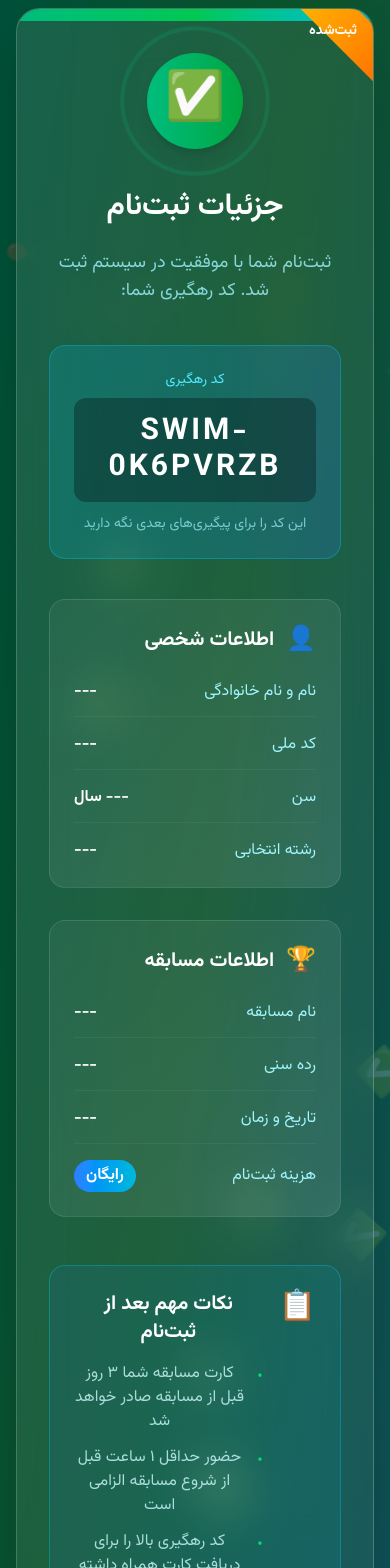
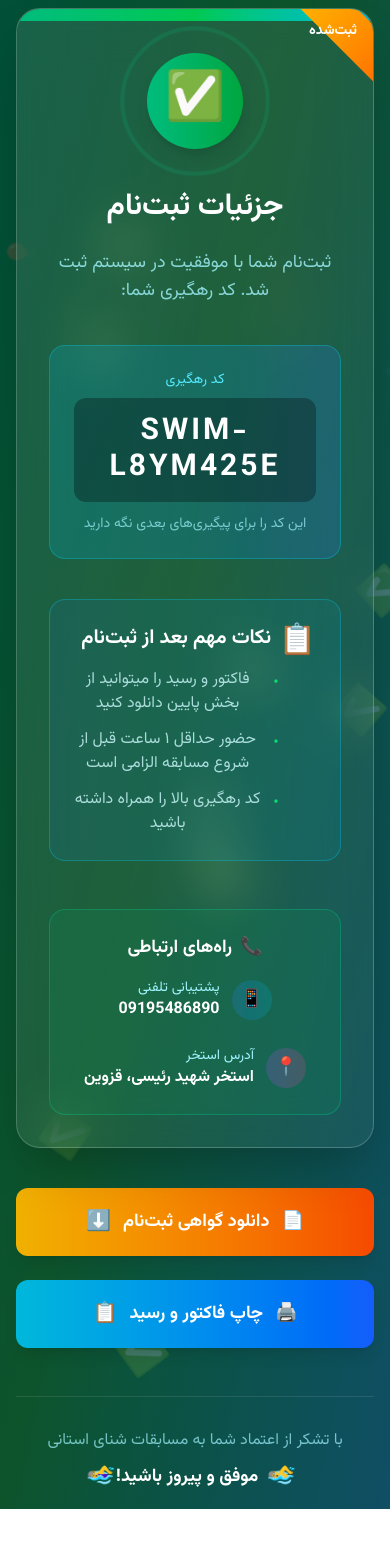
Before and after one commit to mobina211/SwimLeagueEntry, a Vue app: page /done in a window 390 px wide. Shown: the part 432-2000 px from the top of the page. After the commit the page ends 1941 px from the top, so only its background shows below. Built offline with nearby package versions, Linux system fonts and the light colour scheme.

Commit message:
fixed certificate and ui

```diff
--- a/src/components/RegistrationDone.vue
+++ b/src/components/RegistrationDone.vue
@@ -131,78 +131,16 @@
               </div>
             </div>
 
-            <!-- Registration details -->
-            <div class="grid grid-cols-1 md:grid-cols-2 gap-8 mb-12">
-              <!-- Personal info -->
-              <div class="bg-gradient-to-br from-white/5 to-white/10 rounded-2xl p-6 border border-white/10">
-                <h3 class="text-xl font-bold text-white mb-6 flex items-center">
-                  <span class="ml-3 text-2xl">👤</span>
-                  اطلاعات شخصی
-                </h3>
-                <div class="space-y-4">
-                  <div class="flex items-center justify-between border-b border-white/5 pb-3">
-                    <span class="text-cyan-200">نام و نام خانوادگی</span>
-                    <span class="font-bold text-white">{{ reg.personal?.name || '---' }}</span>
-                  </div>
-                  <div class="flex items-center justify-between border-b border-white/5 pb-3">
-                    <span class="text-cyan-200">کد ملی</span>
-                    <span class="font-bold text-white dir-ltr">{{ reg.personal?.nationalCode || '---' }}</span>
-                  </div>
-                  <div class="flex items-center justify-between border-b border-white/5 pb-3">
-                    <span class="text-cyan-200">سن</span>
-                    <span class="font-bold text-white">{{ reg.personal?.age || '---' }} سال</span>
-                  </div>
-                  <div class="flex items-center justify-between">
-                    <span class="text-cyan-200">رشته انتخابی</span>
-                    <span class="font-bold text-white">{{ getMajorName(reg.personal?.major) }}</span>
-                  </div>
-                </div>
-              </div>
-
-              <!-- Competition info -->
-              <div class="bg-gradient-to-br from-white/5 to-white/10 rounded-2xl p-6 border border-white/10">
-                <h3 class="text-xl font-bold text-white mb-6 flex items-center">
-                  <span class="ml-3 text-2xl">🏆</span>
-                  اطلاعات مسابقه
-                </h3>
-                <div class="space-y-4">
-                  <div class="flex items-center justify-between border-b border-white/5 pb-3">
-                    <span class="text-cyan-200">نام مسابقه</span>
-                    <span class="font-bold text-white">{{ reg.registration?.raceName || '---' }}</span>
-                  </div>
-                  <div class="flex items-center justify-between border-b border-white/5 pb-3">
-                    <span class="text-cyan-200">رده سنی</span>
-                    <span class="font-bold text-white">{{ reg.registration?.categoryLabel || '---' }}</span>
-                  </div>
-                  <div class="flex items-center justify-between border-b border-white/5 pb-3">
-                    <span class="text-cyan-200">تاریخ و زمان</span>
-                    <span class="font-bold text-white">{{ reg.registration?.periodTime || '---' }}</span>
-                  </div>
-                  <div class="flex items-center justify-between">
-                    <span class="text-cyan-200">هزینه ثبت‌نام</span>
-                    <span :class="[
-                      'font-bold px-3 py-1 rounded-full',
-                      reg.registration?.fee
-                        ? 'bg-gradient-to-r from-emerald-500 to-green-600 text-white'
-                        : 'bg-gradient-to-r from-blue-500 to-cyan-500 text-white'
-                    ]">
-                      {{ reg.registration?.fee ? `${reg.registration.fee.toLocaleString('fa-IR')} تومان` : 'رایگان' }}
-                    </span>
-                  </div>
-                </div>
-              </div>
-            </div>
-
             <!-- Important notes -->
             <div class="bg-gradient-to-r from-blue-500/10 to-cyan-500/10 border border-cyan-400/30 rounded-2xl p-6">
               <div class="flex items-start">
-                <div class="ml-4 text-3xl">📋</div>
+                <div class="text-3xl">📋</div>
                 <div>
                   <h4 class="text-xl font-bold text-white mb-4">نکات مهم بعد از ثبت‌نام</h4>
                   <ul class="space-y-3 text-cyan-100/80">
                     <li class="flex items-start">
                       <span class="text-green-400 ml-3 mt-1">•</span>
-                      <span>کارت مسابقه شما ۳ روز قبل از مسابقه صادر خواهد شد</span>
+                      <span>فاکتور و رسید را میتوانید از بخش پایین دانلود کنید</span>
                     </li>
                     <li class="flex items-start">
                       <span class="text-green-400 ml-3 mt-1">•</span>
@@ -210,7 +148,7 @@
                     </li>
                     <li class="flex items-start">
                       <span class="text-green-400 ml-3 mt-1">•</span>
-                      <span>کد رهگیری بالا را برای دریافت کارت همراه داشته باشید</span>
+                      <span>کد رهگیری بالا را همراه داشته باشید</span>
                     </li>
                   </ul>
                 </div>
@@ -233,17 +171,7 @@
                 </div>
                 <div class="text-right">
                   <p class="text-sm text-cyan-200">پشتیبانی تلفنی</p>
-                  <p class="font-bold text-white dir-ltr">۰۲۱-۱۲۳۴۵۶۷۸</p>
-                </div>
-              </div>
-              <div class="flex items-center">
-                <div
-                  class="w-10 h-10 rounded-full bg-gradient-to-r from-green-500/20 to-emerald-500/20 flex items-center justify-center ml-3">
-                  <span class="text-lg">✉️</span>
-                </div>
-                <div class="text-right">
-                  <p class="text-sm text-cyan-200">ایمیل پشتیبانی</p>
-                  <p class="font-bold text-white dir-ltr">support@swim.ir</p>
+                  <p class="font-bold text-white dir-ltr">09195486890</p>
                 </div>
               </div>
               <div class="flex items-center">
@@ -253,7 +181,7 @@
                 </div>
                 <div class="text-right">
                   <p class="text-sm text-cyan-200">آدرس استخر</p>
-                  <p class="font-bold text-white">استخر شهید رئیسی، تهران</p>
+                  <p class="font-bold text-white">استخر شهید رئیسی، قزوین</p>
                 </div>
               </div>
             </div>
@@ -293,32 +221,92 @@
 
 <script setup>
 import { useRouter } from "vue-router";
-import { ref } from "vue";
+import { ref, computed, onMounted } from "vue";
 
 const router = useRouter();
-const raw = JSON.parse(sessionStorage.getItem("submission-response") || "null");
-const reg = JSON.parse(sessionStorage.getItem("registration-step") || "{}");
-const personal = JSON.parse(sessionStorage.getItem("user-full") || "{}");
 
-const full = {
-  personal: {
-    ...personal,
-    registrationDate: new Date().toLocaleDateString('fa-IR'),
-    registrationTime: new Date().toLocaleTimeString('fa-IR')
-  },
-  registration: reg.selected
+// Load data from all available sources
+const loadCompleteData = () => {
+  try {
+    // 1. از sessionStorage
+    const raw = JSON.parse(sessionStorage.getItem("submission-response") || "{}");
+    const reg = JSON.parse(sessionStorage.getItem("registration-step") || "{}");
+    const personal = JSON.parse(sessionStorage.getItem("user-full") || "{}");
+    const userBase = JSON.parse(sessionStorage.getItem("user-base") || "{}");
+
+    // 2. از localStorage
+    const storageKey = 'swim_registration_form';
+    const localData = JSON.parse(localStorage.getItem(storageKey) || "{}");
+
+    // 3. اطلاعات رشته‌های انتخابی از localStorage
+    const selectedMajorsStorage = localStorage.getItem('selectedMajors');
+    const selectedMajors = selectedMajorsStorage ? JSON.parse(selectedMajorsStorage) : [];
+
+    // ادغام تمام اطلاعات
+    const completeData = {
+      // اولویت با sessionStorage
+      ...raw,
+      ...reg,
+      ...personal,
+      ...userBase,
+      // سپس localStorage
+      ...localData,
+      // رشته‌های انتخابی
+      majors: selectedMajors || personal.majors || reg.selectedMajors || [],
+      // اطلاعات اضافی
+      loadingTime: new Date().toISOString()
+    };
+
+    console.log('Complete data loaded:', completeData);
+    return completeData;
+
+  } catch (error) {
+    console.error('Error loading complete data:', error);
+    return {};
+  }
 };
 
+// بارگذاری داده‌های کامل
+const full = ref(loadCompleteData());
 
+// همچنین می‌توانیم در mounted مجدداً بررسی کنیم
+onMounted(() => {
+  // یک بار دیگر داده‌ها را بررسی می‌کنیم
+  full.value = loadCompleteData();
+
+  // برای اطمینان، localStorage را نیز چک می‌کنیم
+  console.log('LocalStorage data:', localStorage.getItem('swim_registration_form'));
+  console.log('Selected majors from localStorage:', localStorage.getItem('selectedMajors'));
+});
+
+const competitionDate = computed(() => {
+  return full.value.age < 12 ? '۴ دی ۱۴۰۴' : '۵ دی ۱۴۰۴';
+});
+
+// تابع بهبود یافته برای تولید کد رهگیری
 function generateTrackingCode() {
- const nationalCode = full.personal?.nationalCode || 'UNKNOWN';
+  // ابتدا از sessionStorage چک می‌کنیم
+  const sessionCode = sessionStorage.getItem('tracking-code');
+  if (sessionCode) return sessionCode;
+
+  // سپس از localStorage چک می‌کنیم
+  const nationalCode = full.value?.nationalCode ||
+    full.value.personal?.nationalCode ||
+    full.value.registration?.nationalCode ||
+    'UNKNOWN';
 
   const storedCode = localStorage.getItem('tracking-code-' + nationalCode);
-  if (storedCode) return storedCode;
+  if (storedCode) {
+    // در sessionStorage هم ذخیره می‌کنیم
+    sessionStorage.setItem('tracking-code', storedCode);
+    return storedCode;
+  }
 
+  // اگر کد وجود نداشت، ایجاد می‌کنیم
   let hash = 0;
-  for (let i = 0; i < nationalCode.length; i++) {
-    hash = (hash << 5) - hash + nationalCode.charCodeAt(i);
+  const inputString = nationalCode + Date.now().toString();
+  for (let i = 0; i < inputString.length; i++) {
+    hash = (hash << 5) - hash + inputString.charCodeAt(i);
     hash |= 0;
   }
 
@@ -328,30 +316,142 @@ function generateTrackingCode() {
     code += chars[Math.abs((hash >> (i * 4)) % chars.length)];
   }
 
-  // ذخیره در localStorage
+  // ذخیره در هر دو محل
   localStorage.setItem('tracking-code-' + nationalCode, code);
+  sessionStorage.setItem('tracking-code', code);
 
   return code;
+}
 
-}
-const trackingCode = generateTrackingCode();
+const trackingCode = ref(generateTrackingCode());
 
-
-
-
+// تابع بهبود یافته برای نام رشته
 function getMajorName(major) {
   const majors = {
     parvane: "پروانه",
     sine: "سینه",
     posht: "پشت",
     ghorbaqe: "غورباغه",
-    all: "همه رشته‌ها"
+    all: "همه رشته‌ها",
+    freestyle: "آزاد",
+    backstroke: "پشت",
+    breaststroke: "سینه",
+    butterfly: "پروانه"
   };
-  return majors[major] || major || '---';
+
+  // اگر رشته از آرایه باشد
+  if (Array.isArray(major)) {
+    return major.map(m => majors[m] || m).join('، ');
+  }
+
+  // اگر رشته مستقیم باشد
+  return majors[major] || major || full.value.majorTitle || full.value.registration?.majorTitle || '---';
 }
 
+// تابع برای دریافت نام رشته‌های انتخابی
+function getSelectedMajors() {
+  // اولویت‌ها برای پیدا کردن رشته‌های انتخابی
+  if (full.value.majors && full.value.majors.length > 0) {
+    return getMajorName(full.value.majors);
+  }
+
+  if (full.value.registration?.majors) {
+    return getMajorName(full.value.registration.majors);
+  }
+
+  if (full.value.personal?.major) {
+    return getMajorName(full.value.personal.major);
+  }
+
+  if (full.value.selectedMajors) {
+    return getMajorName(full.value.selectedMajors);
+  }
+
+  return '---';
+}
+
+// تابع برای دریافت نام کامل
+function getFullName() {
+  const name = full.value.name ||
+    full.value.personal?.name ||
+    full.value.registration?.name ||
+    '---';
+
+  const fatherName = full.value.fatherName ||
+    full.value.personal?.fatherName ||
+    full.value.registration?.fatherName ||
+    '';
+
+  if (fatherName) {
+    return `${name} ${fatherName}`;
+  }
+
+  return name;
+}
+
+// تابع برای دریافت کد ملی
+function getNationalCode() {
+  return full.value.nationalCode ||
+    full.value.personal?.nationalCode ||
+    full.value.registration?.nationalCode ||
+    '---';
+}
+
+// تابع برای دریافت نام مسابقه
+function getRaceName() {
+  return full.value.raceName ||
+    full.value.registration?.raceName ||
+    full.value.personal?.raceName ||
+    'مسابقات استانی شنا';
+}
+
+// تابع برای دریافت رده سنی
+function getCategoryLabel() {
+  return full.value.categoryLabel ||
+    full.value.registration?.categoryLabel ||
+    full.value.personal?.categoryLabel ||
+    (full.value.age ? `رده سنی ${full.value.age} سال` : '---');
+}
+
+// تابع برای دریافت زمان دوره
+function getPeriodTime() {
+  return full.value.periodTime ||
+    full.value.registration?.periodTime ||
+    full.value.personal?.periodTime ||
+    competitionDate.value;
+}
+
+// تابع برای دریافت هزینه
+function getFee() {
+  const fee = full.value.fee ||
+    full.value.registrationFee ||
+    full.value.registration?.fee ||
+    full.value.personal?.registrationFee ||
+    0;
+
+  return fee ? fee.toLocaleString('fa-IR') + ' تومان' : 'رایگان';
+}
+
+// تابع برای دریافت تاریخ و زمان ثبت‌نام
+function getRegistrationDateTime() {
+  if (full.value.personal?.registrationDate && full.value.personal?.registrationTime) {
+    return `${full.value.personal.registrationDate} - ${full.value.personal.registrationTime}`;
+  }
+
+  // اگر در sessionStorage نبود، از localStorage چک می‌کنیم
+  const savedData = JSON.parse(localStorage.getItem('swim_registration_form') || "{}");
+  if (savedData.savedAt) {
+    const date = new Date(savedData.savedAt);
+    return `${date.toLocaleDateString('fa-IR')} - ${date.toLocaleTimeString('fa-IR')}`;
+  }
+
+  // در نهایت تاریخ جاری
+  return new Date().toLocaleDateString('fa-IR') + ' - ' + new Date().toLocaleTimeString('fa-IR');
+}
+
+// تابع بهبود یافته برای دانلود گواهی
 function downloadCertificate() {
-  // Create a printable certificate HTML
+  // ایجاد HTML گواهی با اطلاعات کامل
   const certificateHTML = `
     <!DOCTYPE html>
     <html dir="rtl">
@@ -481,41 +581,53 @@ function downloadCertificate() {
           </div>
 
           <div class="tracking-code">
-            ${generateTrackingCode()}
+            ${trackingCode.value}
           </div>
 
           <div class="user-info">
             <div class="info-row">
               <span class="label">نام و نام خانوادگی:</span>
-              <span class="value">${full.personal?.name || '---'}</span>
+              <span class="value">${getFullName()}</span>
             </div>
             <div class="info-row">
               <span class="label">کد ملی:</span>
-              <span class="value">${full.personal?.nationalCode || '---'}</span>
+              <span class="value">${getNationalCode()}</span>
             </div>
             <div class="info-row">
               <span class="label">رشته انتخابی:</span>
-              <span class="value">${getMajorName(full.personal?.major)}</span>
+              <span class="value">${getSelectedMajors()}</span>
             </div>
             <div class="info-row">
               <span class="label">مسابقه:</span>
-              <span class="value">${full.registration?.raceName || '---'}</span>
+              <span class="value">${getRaceName()}</span>
             </div>
             <div class="info-row">
               <span class="label">رده سنی:</span>
-              <span class="value">${full.registration?.categoryLabel || '---'}</span>
+              <span class="value">${getCategoryLabel()}</span>
             </div>
             <div class="info-row">
-              <span class="label">تاریخ و زمان:</span>
-              <span class="value">${full.registration?.periodTime || '---'}</span>
+              <span class="label">تاریخ و زمان مسابقه:</span>
+              <span class="value">${getPeriodTime()}</span>
             </div>
             <div class="info-row">
               <span class="label">هزینه:</span>
-              <span class="value">${full.registration?.fee ? full.registration.fee.toLocaleString('fa-IR') + ' تومان' : 'رایگان'}</span>
+              <span class="value">${getFee()}</span>
+            </div>
+            <div class="info-row">
+              <span class="label">نام مدرسه:</span>
+              <span class="value">${full.value.schoolName || full.value.personal?.schoolName || '---'}</span>
+            </div>
+            <div class="info-row">
+              <span class="label">مربی:</span>
+              <span class="value">${full.value.coachName || full.value.personal?.coachName || '---'}</span>
+            </div>
+            <div class="info-row">
+              <span class="label">سال تولد:</span>
+              <span class="value">${full.value.birthYear || full.value.personal?.birthYear || '---'}</span>
             </div>
             <div class="info-row">
               <span class="label">تاریخ ثبت‌نام:</span>
-              <span class="value">${full.personal.registrationDate} - ${full.personal.registrationTime}</span>
+              <span class="value">${getRegistrationDateTime()}</span>
             </div>
           </div>
 
@@ -546,13 +658,14 @@ function downloadCertificate() {
   const url = URL.createObjectURL(blob);
   const a = document.createElement('a');
   a.href = url;
-  a.download = `گواهی_ثبت_نام_${full.personal?.name || 'شناگر'}.html`;
+  a.download = `گواهی_ثبت_نام_${getFullName().replace(/\s+/g, '_')}.html`;
   document.body.appendChild(a);
   a.click();
   document.body.removeChild(a);
   URL.revokeObjectURL(url);
 }
 
+// تابع بهبود یافته برای چاپ خلاصه
 function printSummary() {
   const printWindow = window.open('', '_blank');
 
@@ -674,23 +787,25 @@ function printSummary() {
         <div class="logo">🏊</div>
         <h1>فاکتور ثبت‌نام مسابقات استانی شنا</h1>
         <h2>دی‌ماه ۱۴۰۴ - استخر شهید رئیسی</h2>
-        <p>تاریخ صدور: ${new Date().toLocaleDateString('fa-IR')}</p>
+        <p>تاریخ صدور: ${getRegistrationDateTime()}</p>
       </div>
 
       <div class="tracking">
         <p><strong>کد رهگیری:</strong></p>
-        <div class="tracking-code">${generateTrackingCode()}</div>
+        <div class="tracking-code">${trackingCode.value}</div>
         <p style="color: #666; font-size: 14px;">این کد را برای پیگیری‌های بعدی نگه دارید</p>
       </div>
 
       <div class="invoice-details">
         <div style="flex: 1;">
-          <p><strong>ثبت‌نام کننده:</strong> ${full.personal?.name || '---'}</p>
-          <p><strong>کد ملی:</strong> ${full.personal?.nationalCode || '---'}</p>
+          <p><strong>ثبت‌نام کننده:</strong> ${getFullName()}</p>
+          <p><strong>کد ملی:</strong> ${getNationalCode()}</p>
+          <p><strong>تلفن:</strong> ${full.value.phone || full.value.personal?.phone || '---'}</p>
         </div>
         <div style="flex: 1; text-align: left;">
           <p><strong>شماره فاکتور:</strong> ${Date.now().toString().slice(-8)}</p>
-          <p><strong>تاریخ مسابقه:</strong> ${full.registration?.periodTime || '---'}</p>
+          <p><strong>تاریخ مسابقه:</strong> ${getPeriodTime()}</p>
+          <p><strong>مدرسه:</strong> ${full.value.schoolName || full.value.personal?.schoolName || '---'}</p>
         </div>
       </div>
 
@@ -699,23 +814,27 @@ function printSummary() {
         <div class="info-grid">
           <div class="info-item">
             <span class="label">نام مسابقه:</span>
-            <span class="value">${full.registration?.raceName || '---'}</span>
+            <span class="value">${getRaceName()}</span>
           </div>
           <div class="info-item">
-            <span class="label">رشته:</span>
-            <span class="value">${getMajorName(full.personal?.major)}</span>
+            <span class="label">رشته انتخابی:</span>
+            <span class="value">${getSelectedMajors()}</span>
           </div>
           <div class="info-item">
             <span class="label">رده سنی:</span>
-            <span class="value">${full.registration?.categoryLabel || '---'}</span>
+            <span class="value">${getCategoryLabel()}</span>
           </div>
           <div class="info-item">
             <span class="label">زمان برگزاری:</span>
-            <span class="value">${full.registration?.periodTime || '---'}</span>
+            <span class="value">${getPeriodTime()}</span>
           </div>
           <div class="info-item">
             <span class="label">مکان:</span>
             <span class="value">استخر شهید رئیسی، تهران</span>
+          </div>
+          <div class="info-item">
+            <span class="label">مربی:</span>
+            <span class="value">${full.value.coachName || full.value.personal?.coachName || '---'}</span>
           </div>
         </div>
       </div>
@@ -725,7 +844,7 @@ function printSummary() {
         <div class="info-grid">
           <div class="info-item">
             <span class="label">هزینه ثبت‌نام:</span>
-            <span class="value">${full.registration?.fee ? full.registration.fee.toLocaleString('fa-IR') + ' تومان' : 'رایگان'}</span>
+            <span class="value">${getFee()}</span>
           </div>
           <div class="info-item">
             <span class="label">تخفیف:</span>
@@ -741,7 +860,7 @@ function printSummary() {
       <div class="total">
         <p>مبلغ قابل پرداخت</p>
         <div class="total-amount">
-          ${full.registration?.fee ? full.registration.fee.toLocaleString('fa-IR') + ' تومان' : 'رایگان'}
+          ${getFee()}
         </div>
       </div>
 
@@ -752,12 +871,12 @@ function printSummary() {
           <li>کارت شناسایی اصل در روز مسابقه همراه داشته باشید</li>
           <li>مدارک بیمه ورزشی باید معتبر باشد</li>
           <li>این فاکتور به همراه کد رهگیری معتبر می‌باشد</li>
+          <li>گواهی ثبت‌نام را دانلود و یا پرینت نمایید</li>
         </ul>
       </div>
 
       <div class="footer">
-        <p><strong>آدرس:</strong> تهران، استخر شهید رئیسی</p>
-        <p><strong>تلفن پشتیبانی:</strong> ۰۲۱-۱۲۳۴۵۶۷۸ | <strong>ایمیل:</strong> support@swim.ir</p>
+        <p><strong>آدرس:</strong> قزوین، استخر شهید رئیسی</p>
         <p>با تشکر از ثبت‌نام شما در مسابقات استانی شنا</p>
         <p style="margin-top: 20px; font-size: 12px;">این فاکتور به صورت خودکار تولید شده و نیاز به مهر و امضا ندارد</p>
       </div>
@@ -784,6 +903,7 @@ function printSummary() {
   };
 }
 
+// تابع برای شروع مجدد ثبت‌نام
 function again() {
   // Clear all session data
   sessionStorage.removeItem("user-base");
@@ -792,6 +912,11 @@ function again() {
   sessionStorage.removeItem("uploads");
   sessionStorage.removeItem("submission-response");
   sessionStorage.removeItem("registration-complete");
+  sessionStorage.removeItem("tracking-code");
+
+  // Clear registration form data from localStorage
+  localStorage.removeItem('swim_registration_form');
+  localStorage.removeItem('selectedMajors');
 
   router.push("/");
 }
```
